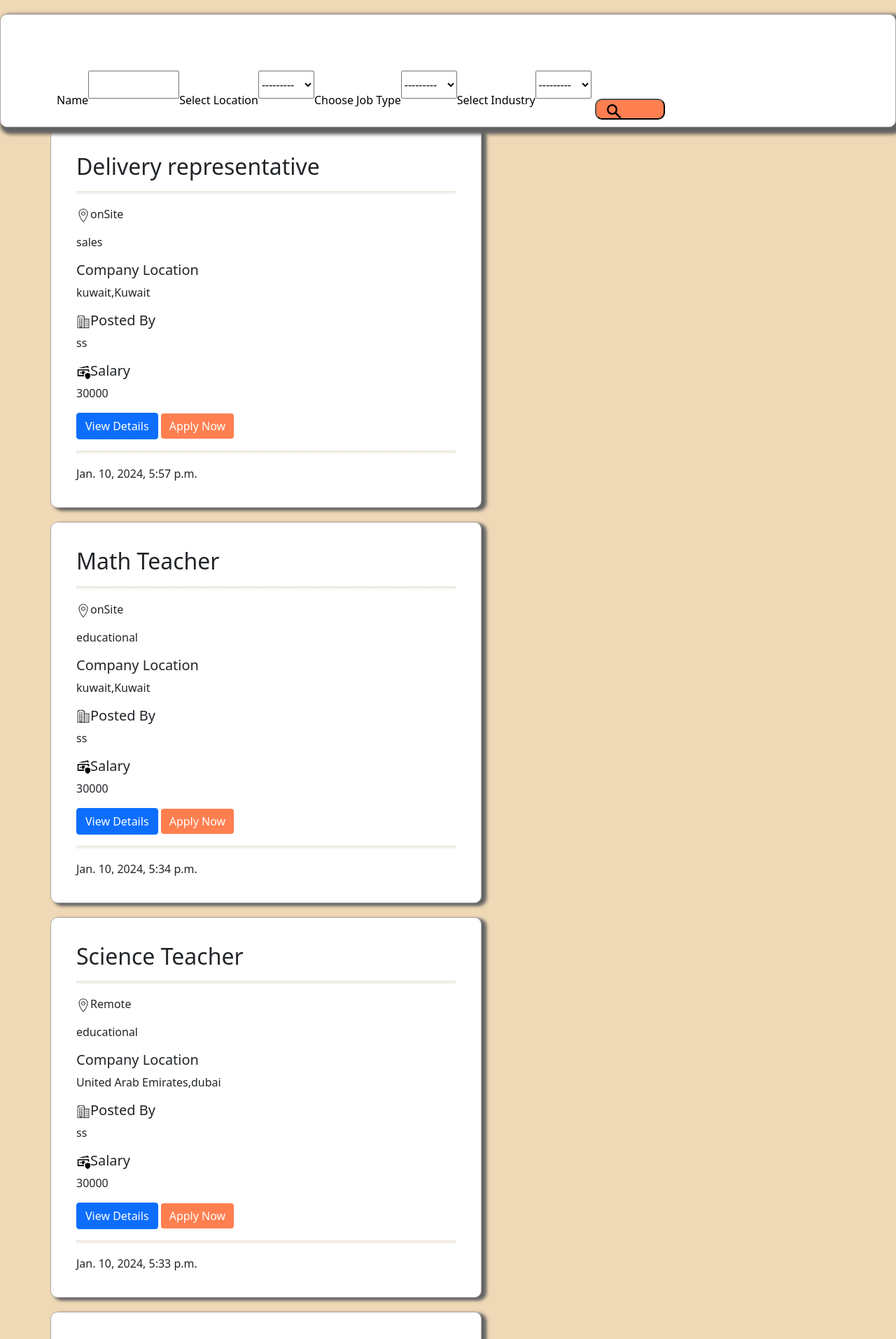
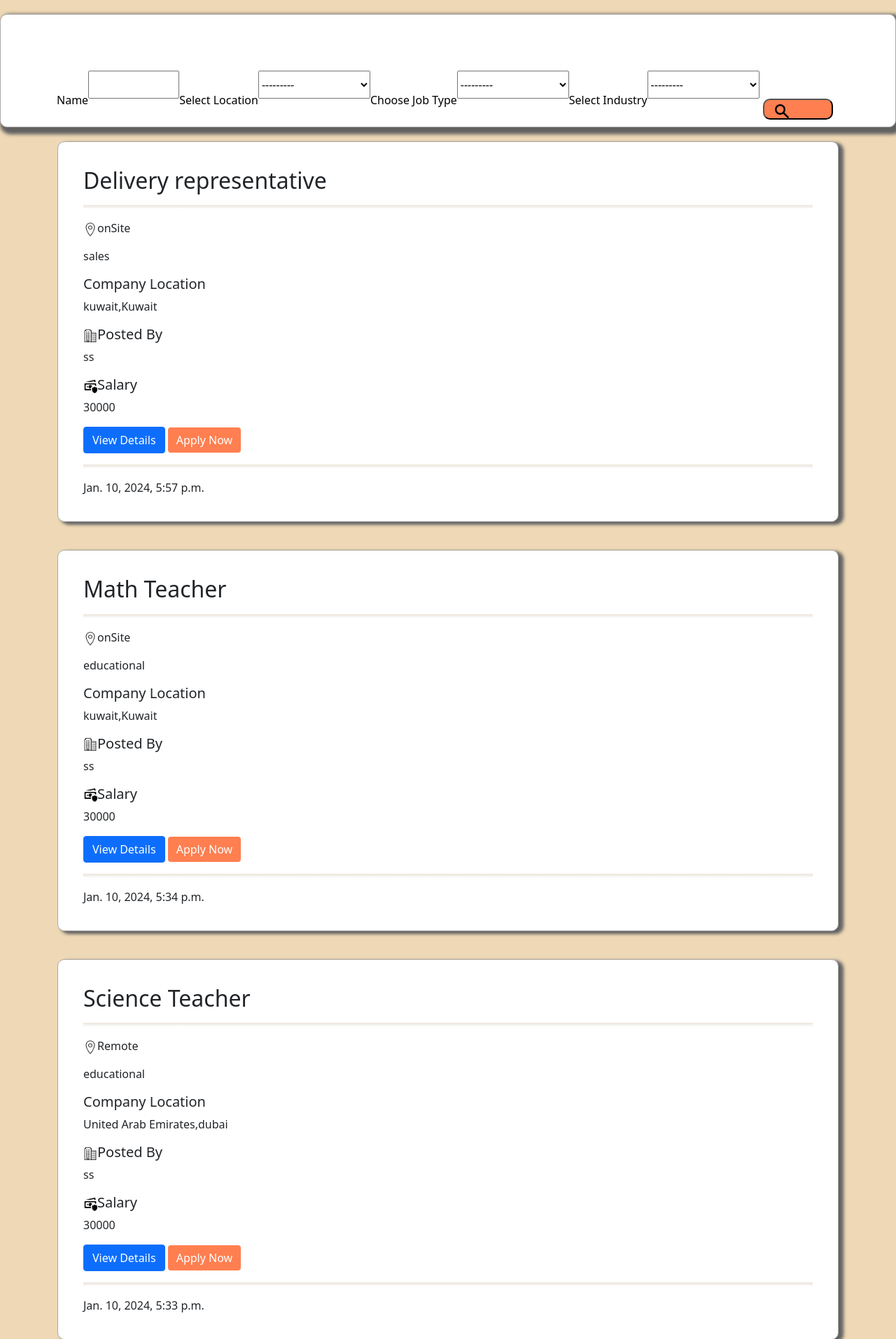
Before and after one commit to fatimatoghoz23/job-portal, a Django app: page /alljobs/ in a window 1280 px wide; the page is wider, and only the part inside the window is pictured. Shown: the part 70-1984 px from the top of that part at 70% size. Run offline with Django 4.2, Linux system fonts and the light colour scheme; data comes from the database, SQL or seed files in the repository.

Commit message:
Update style.css

```diff
--- a/project/static/css/style.css
+++ b/project/static/css/style.css
@@ -390,12 +390,10 @@ position: absolute;
 }
 
 .card-jobs{
-  display: grid;width:50% ;
-  grid-template-columns: repeat(auto-fill , minmax(500px,1fr));
-  margin-top:20px;
-  margin-left: 60px;
+  display: grid;width:100% ;
+  grid-template-columns: repeat(auto-fill , minmax(800px,1fr));
+  margin-top:40px;
 }
-
 .title-main{
   margin-top: 120px;
   color:#fff;
@@ -511,7 +509,7 @@ border: 2px solid rgb(63, 63, 63);
 }
 .jobs2 select{
   height: 40px;
-  width: 80px;
+  width: 160px;
   display: flex;
 }
 .jobs2 label{
```
